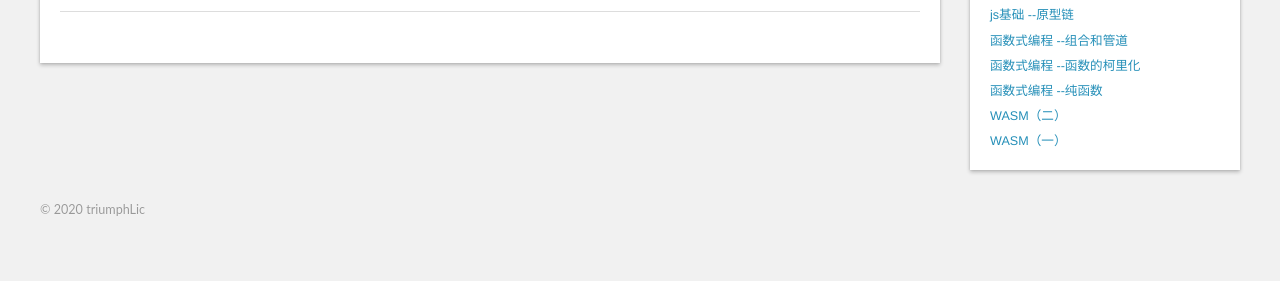
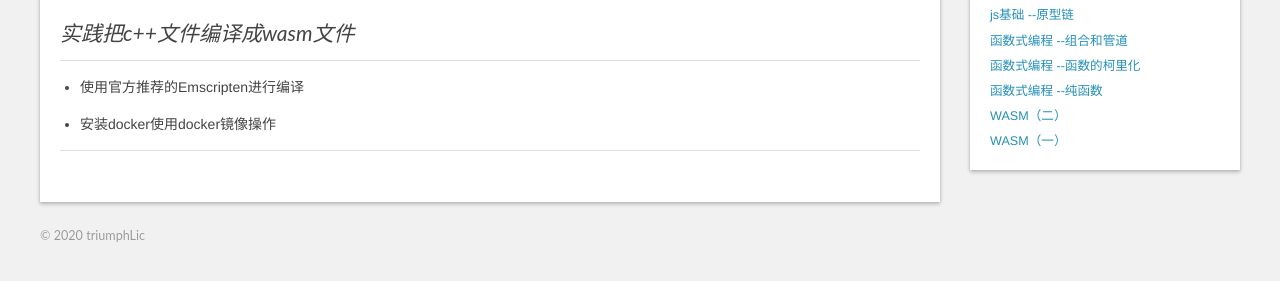
Before and after one commit to SendyouanOrange/SendyouanOrange.io, a plain HTML site: page 2020/04/21/wasm-2/index.html in a window 1280 px wide. Shown: the part 169-450 px from the top of the page. Drawn offline with nearby package versions, Linux system fonts and the light colour scheme.

Commit message:
Site updated: 2020-05-12 21:59:14

```diff
--- a/2020/04/21/wasm-2/index.html
+++ b/2020/04/21/wasm-2/index.html
@@ -5,6 +5,11 @@
 
   <title>WASM（二） › lic-blog</title>
   <meta name="author" content="triumphLic">
+
+  <meta name="description" content="实践把c++文件编译成wasm文件
+使用官方推荐的Emscripten进行编译
+
+安装docker使用docker镜像操作">
 
 
   <meta name="viewport" content="width=device-width, initial-scale=1, maximum-scale=1">
@@ -53,6 +58,12 @@
     </header>
     <div class="entry">
 
+        <h2 id="实践把c-文件编译成wasm文件"><a href="#实践把c-文件编译成wasm文件" class="headerlink" title="实践把c++文件编译成wasm文件"></a><em>实践把c++文件编译成wasm文件</em></h2><ul>
+<li><p>使用官方推荐的Emscripten进行编译</p>
+</li>
+<li><p>安装docker使用docker镜像操作</p>
+</li>
+</ul>
 
 
     </div>
```
Also changed, not shown: index.html (+6 -0 lines).
